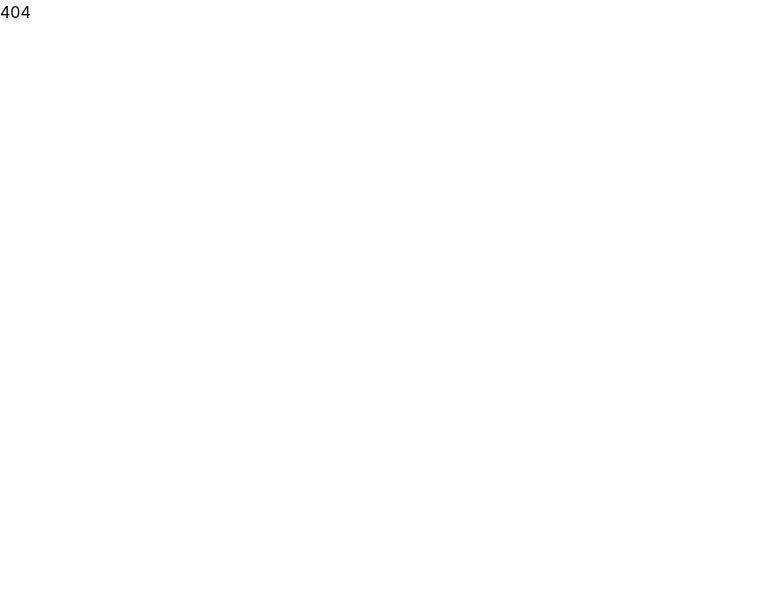
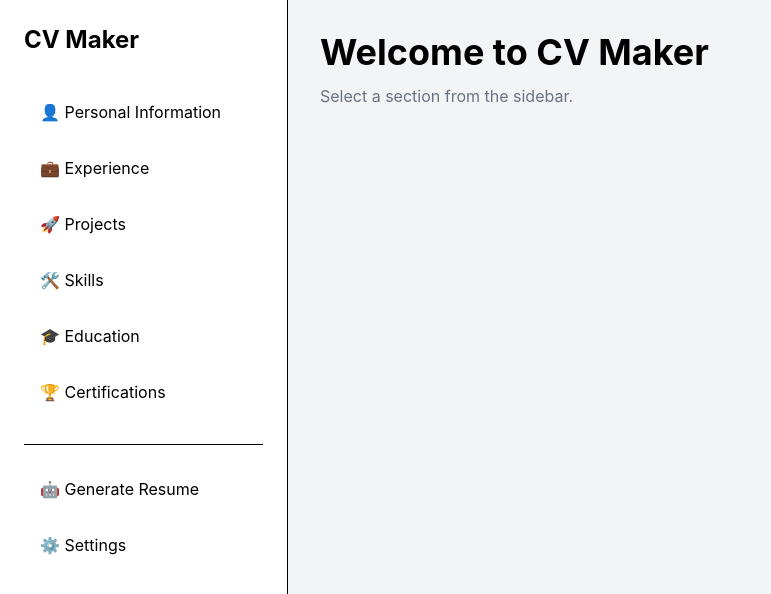
Before and after one commit to sakshi-nandgude/CvMaker, a React (Vite) app in the folder frontend/: page /dashboard in a window 1280 px wide. Shown: the top 594 px of the page, without its empty margins (0-771 px from the left). Built offline with nearby package versions, Linux system fonts and the light colour scheme.

Commit message:
feat: create dashboard layout with sidebar navigation

```diff
--- a/frontend/src/App.tsx
+++ b/frontend/src/App.tsx
@@ -1,20 +1,28 @@
 import { BrowserRouter, Routes, Route } from "react-router-dom";
 
 import HomePage from "./pages/Home/HomePage";
+import DashboardPage from "./pages/DashboardPage";
+
 import AIResumePage from "./pages/AIResume/AiResumePage";
 import MasterProfilePage from "./pages/MasterProfile/MasterProfilePage";
+
 import NotFoundPage from "./pages/NotFound/NotFoundPage";
 
 function App() {
   return (
     <BrowserRouter>
       <Routes>
+        {/* Landing Page */}
         <Route path="/" element={<HomePage />} />
 
+        {/* New Dashboard */}
+        <Route path="/dashboard" element={<DashboardPage />} />
+
+        {/* Existing pages (temporary until migrated) */}
+        <Route path="/profile" element={<MasterProfilePage />} />
         <Route path="/ai" element={<AIResumePage />} />
 
-        <Route path="/profile" element={<MasterProfilePage />} />
-
+        {/* 404 */}
         <Route path="*" element={<NotFoundPage />} />
       </Routes>
     </BrowserRouter>
--- /dev/null
+++ b/frontend/src/components/navigation/Sidebar.tsx
@@ -0,0 +1,37 @@
+import SidebarItem from "./SidebarItem";
+
+function Sidebar() {
+  return (
+    <aside className="w-72 border-r bg-white p-6">
+
+      <h1 className="mb-8 text-2xl font-bold">
+        CV Maker
+      </h1>
+
+      <div className="space-y-2">
+
+        <SidebarItem title="👤 Personal Information" />
+
+        <SidebarItem title="💼 Experience" />
+
+        <SidebarItem title="🚀 Projects" />
+
+        <SidebarItem title="🛠 Skills" />
+
+        <SidebarItem title="🎓 Education" />
+
+        <SidebarItem title="🏆 Certifications" />
+
+        <hr className="my-5" />
+
+        <SidebarItem title="🤖 Generate Resume" />
+
+        <SidebarItem title="⚙️ Settings" />
+
+      </div>
+
+    </aside>
+  );
+}
+
+export default Sidebar;
--- /dev/null
+++ b/frontend/src/components/navigation/SidebarItem.tsx
@@ -0,0 +1,15 @@
+type Props = {
+  title: string;
+};
+
+function SidebarItem({ title }: Props) {
+  return (
+    <button
+      className="w-full rounded-lg px-4 py-3 text-left transition hover:bg-blue-100"
+    >
+      {title}
+    </button>
+  );
+}
+
+export default SidebarItem;
--- /dev/null
+++ b/frontend/src/layouts/DashboardLayout.tsx
@@ -0,0 +1,20 @@
+import type { ReactNode } from "react";
+import Sidebar from "../components/navigation/Sidebar";
+
+type Props = {
+  children: ReactNode;
+};
+
+function DashboardLayout({ children }: Props) {
+  return (
+    <div className="flex min-h-screen bg-gray-100">
+      <Sidebar />
+
+      <main className="flex-1 p-8">
+        {children}
+      </main>
+    </div>
+  );
+}
+
+export default DashboardLayout;
--- /dev/null
+++ b/frontend/src/pages/DashboardPage.tsx
@@ -0,0 +1,19 @@
+import DashboardLayout from "../layouts/DashboardLayout";
+
+function DashboardPage() {
+  return (
+    <DashboardLayout>
+
+      <h1 className="text-4xl font-bold">
+        Welcome to CV Maker
+      </h1>
+
+      <p className="mt-3 text-gray-500">
+        Select a section from the sidebar.
+      </p>
+
+    </DashboardLayout>
+  );
+}
+
+export default DashboardPage;
```
